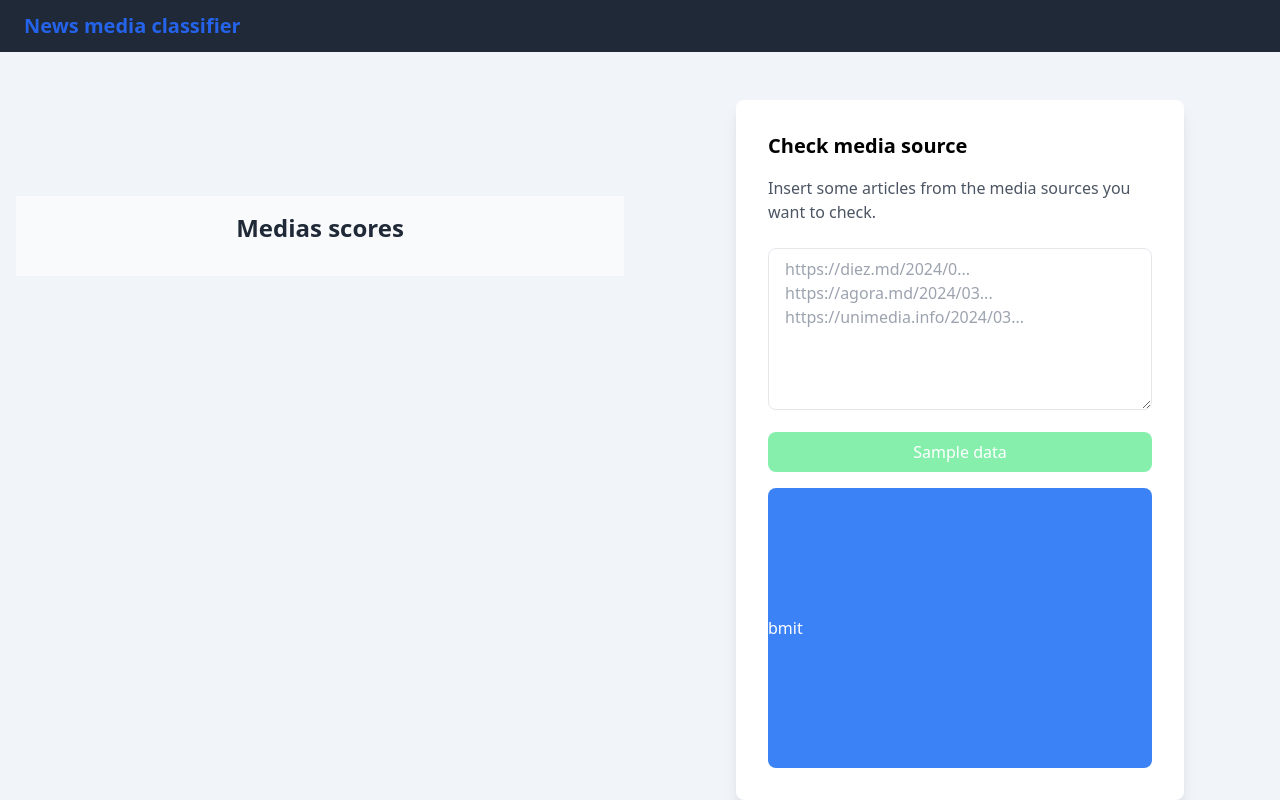
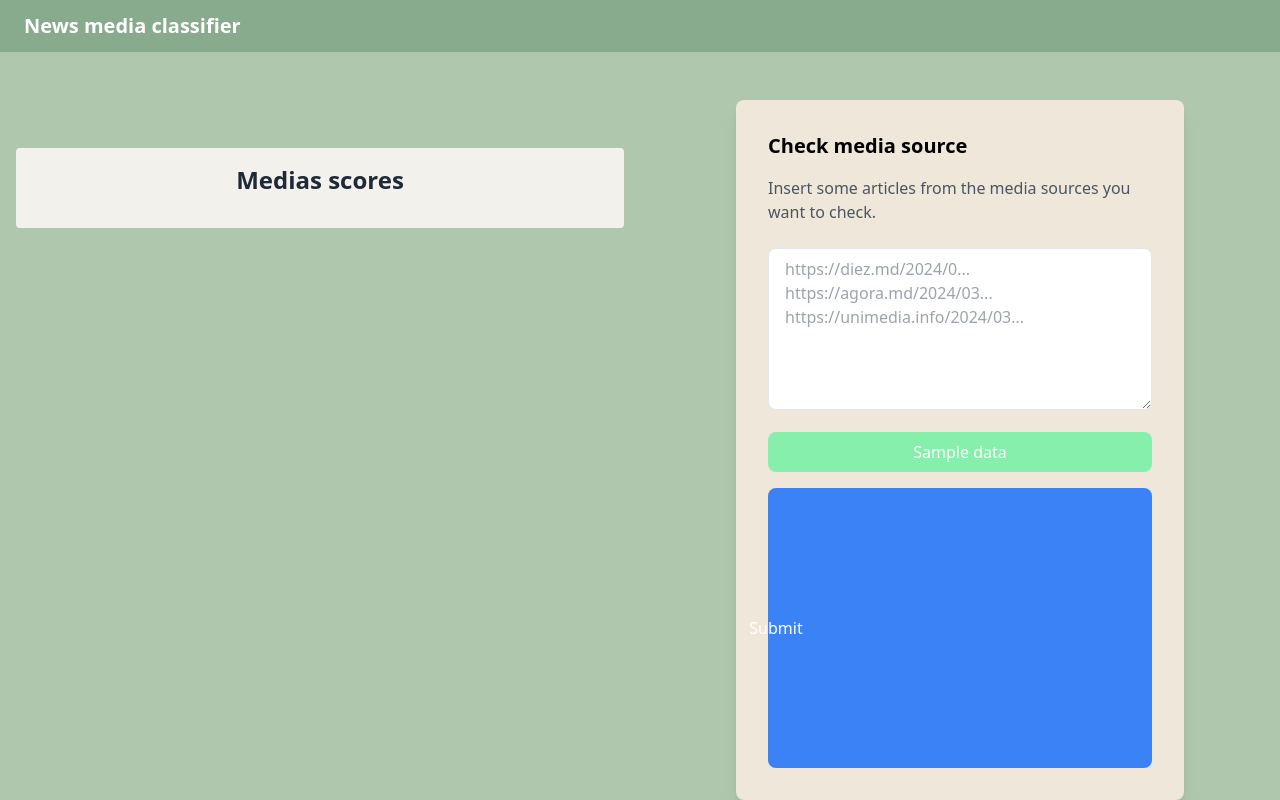
Before and after one commit to strdr4605/news-media-classifier, a Flask app: page / in a window 1280 px wide. Run offline with Flask 3, Linux system fonts and the light colour scheme; data that the repository does not hold is empty; some libraries are stand-ins or nearby versions.

Commit message:
new ui (#20)

```diff
--- a/app/templates/base.html
+++ b/app/templates/base.html
@@ -12,7 +12,7 @@
 
     <title>News media classifier</title>
   </head>
-  <body class="bg-slate-100">
+  <body class="bg-[#AFC8AD]">
     {% include 'header.html' %} {% block content %} {% endblock content %}
   </body>
 </html>
--- a/app/templates/form.html
+++ b/app/templates/form.html
@@ -1,5 +1,5 @@
 <div class="flex items-center justify-center">
-  <div class="bg-white p-6 md:p-8 rounded-lg shadow-lg max-w-md w-full">
+  <div class="bg-[#EEE7DA] p-6 md:p-8 rounded-lg shadow-lg max-w-md w-full">
     <form hx-post="/submit" hx-target="#results" hx-indicator="#spinner">
       <h1 class="text-xl font-semibold mb-4">Check media source</h1>
       <p class="text-gray-600 mb-6">
@@ -33,7 +33,6 @@
         <img
           id="spinner"
           class="htmx-indicator"
-          class="w-6 h-6"
           src="https://htmx.org/img/bars.svg"
         />
       </button>
--- a/app/templates/header.html
+++ b/app/templates/header.html
@@ -1,9 +1,9 @@
-<header class="bg-gray-800">
+<header class="bg-[#88AB8E]">
   <nav class="container mx-auto px-6 py-3">
     <div class="flex items-center justify-between">
       <div class="text-white font-bold text-xl">
         <a href="#">
-          <h1 class="text-blue-600">News media classifier</h1>
+          <h1 class="text-white">News media classifier</h1>
         </a>
       </div>
     </div>
--- a/app/templates/index.html
+++ b/app/templates/index.html
@@ -2,8 +2,8 @@
 {% extends 'base.html' %}
 {% block content %}
     <section class="pt-12 flex flex-col-reverse md:flex-row overflow-y-scroll">
-        <div id="left" class="md:w-1/2 pt-6 md:pt-24 p-4">
-            <div class="bg-gray-50 flex flex-col gap-4 items-center justify-center px-8 py-4">
+        <div id="left" class="md:w-1/2 pt-6 md:pt-12 p-4">
+            <div class="bg-[#F2F1EB] flex flex-col rounded gap-4 items-center justify-center px-8 py-4">
                 <h2 class="text-2xl font-bold text-gray-800">Medias scores</h2>
                 <div class="relative w-full max-w-lg">
                     <div class="relative space-y-4 max-h-[500px] overflow-y-scroll"
```
Also changed, not shown: app/templates/list-item.html (+9 -4 lines).
